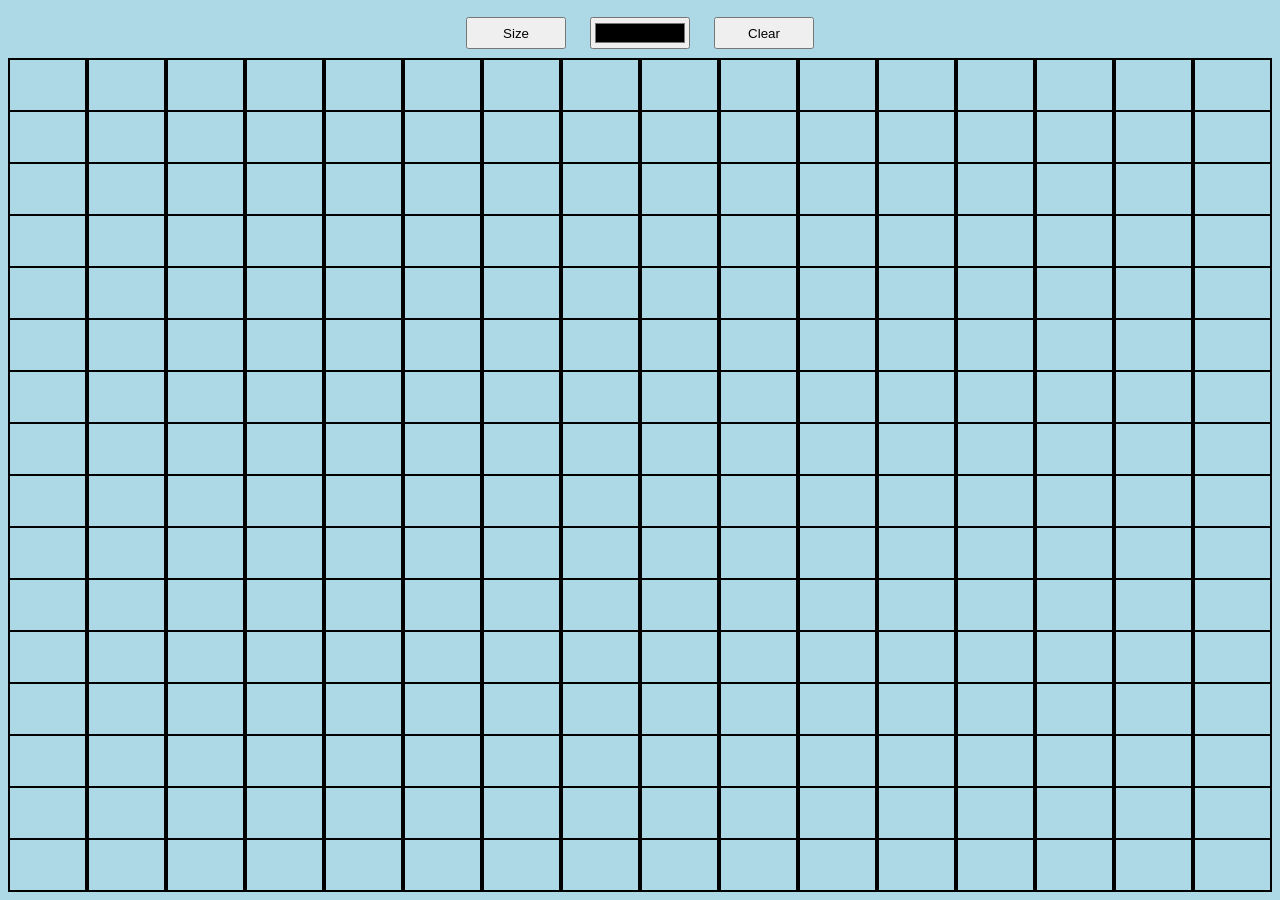
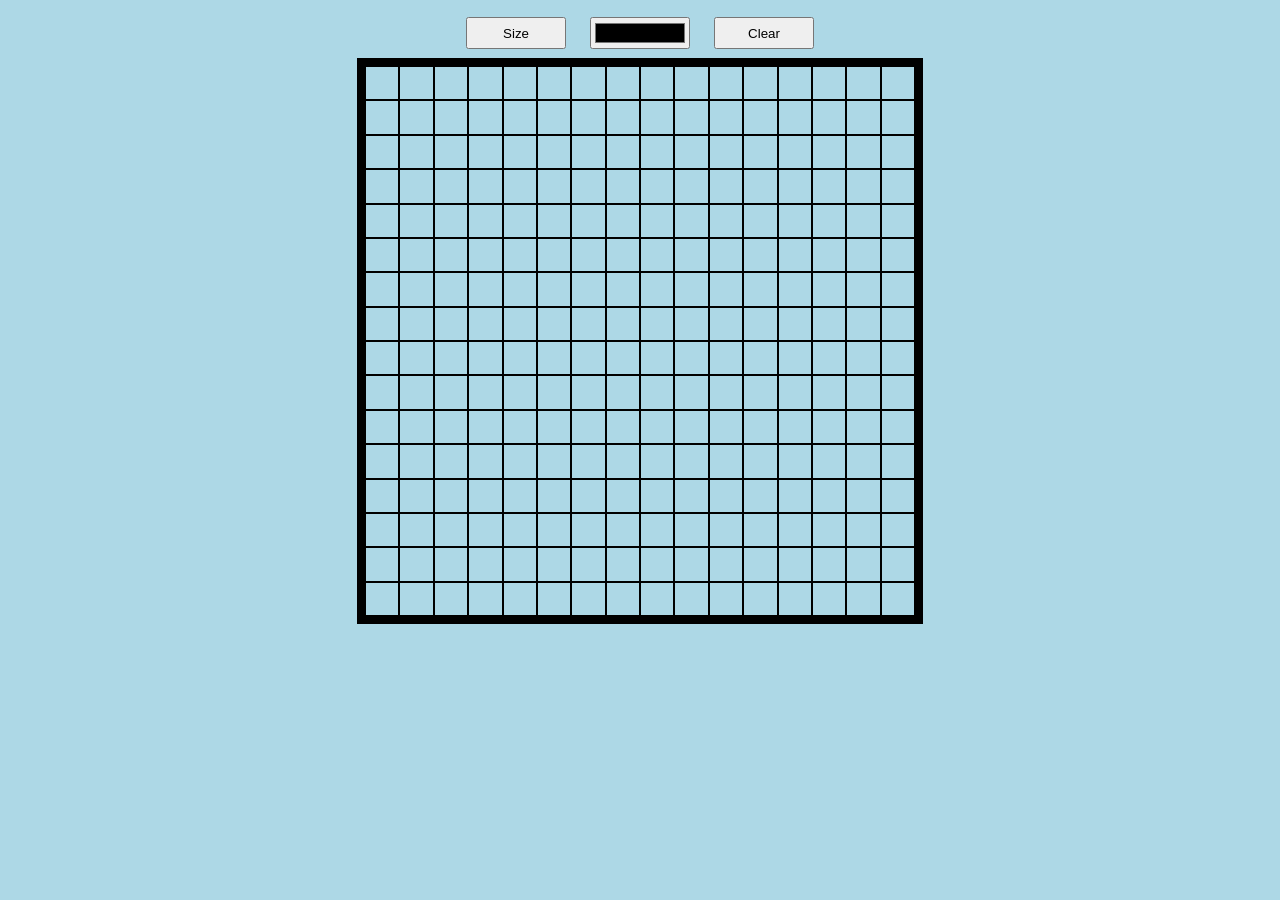
Before and after one commit to SpykerNZ/odin-etch, a plain HTML site: page index.html in a window 1280 px wide. After the commit the page ends 800 px from the top, so only its background shows below. Drawn offline with Linux system fonts and the light colour scheme.

Commit message:
change table display to grid style

```diff
--- a/script.js
+++ b/script.js
@@ -1,10 +1,10 @@
 
 function onEnter(e) {
-    e.target.style.backgroundColor = selectedColor;
+    e.target.style.backgroundColor = 'red';
 }
 
 function onExit(e) {
-    // e.target.style.backgroundColor = selectedColor;
+    e.target.style.backgroundColor = selectedColor;
 }
 
 function changeColor(e) {
@@ -46,23 +46,17 @@ function generateGrid(rowSize, columnSize) {
 
     tableDiv.className = 'table';
 
-    for (let i=0; i<numberOfColumns; i++)
+    for (let i=0; i<numberOfColumns*numberOfRows; i++)
     {
-        const colDiv = document.createElement("div");
-        colDiv.classList.add('element','col');
-        colDiv.dataset.index = `${i}`;
-
-        for (let j=0; j<numberOfRows; j++)
-        {
-            const rowDiv = document.createElement("div");
-            rowDiv.classList.add('element','row');
-            rowDiv.dataset.index = `${j}`;
-            rowDiv.addEventListener('mouseenter', onEnter);
-            rowDiv.addEventListener('mouseleave', onExit);
-            colDiv.appendChild(rowDiv);
-        }
-        tableDiv.appendChild(colDiv);
+        const elemDiv = document.createElement("div");
+        elemDiv.classList.add('element');
+        elemDiv.dataset.index = `${i}`;
+        elemDiv.addEventListener('mouseenter', onEnter);
+        elemDiv.addEventListener('mouseleave', onExit);
+        tableDiv.appendChild(elemDiv);
     }
+    document.documentElement.style.setProperty('--numCols', numberOfColumns);
+    document.documentElement.style.setProperty('--numRows', numberOfRows);
     document.body.appendChild(tableDiv);
 }
 
--- a/style.css
+++ b/style.css
@@ -17,20 +17,20 @@ button,input {
 }
 
 .table {
-    display: flex;
-    width: 100%;
-}
-
-.col {
-    display: flex;
-    flex-direction: column;
-    width: 100%;
-}
-
-.row {
-    height: 50px;
+    display: grid;
+    margin: auto;
+    grid-template-columns: repeat(var(--numCols), 1fr);
+    grid-template-rows: repeat(var(--numRows), 1fr);
+    width: 550px;
+    height: 550px;
+    border: black solid 8px;
 }
 
 .element {
     border: solid 1px black;
 }
+
+:root {
+    --numCols: 16;
+    --numRows: 16;
+}
```
